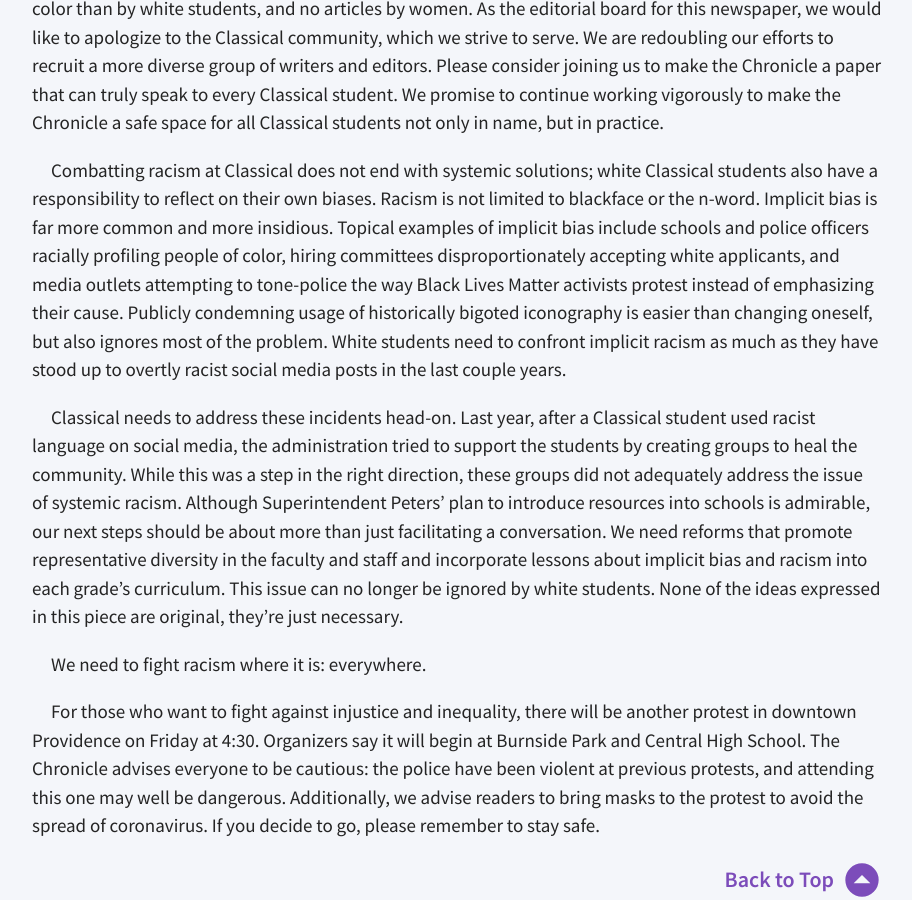
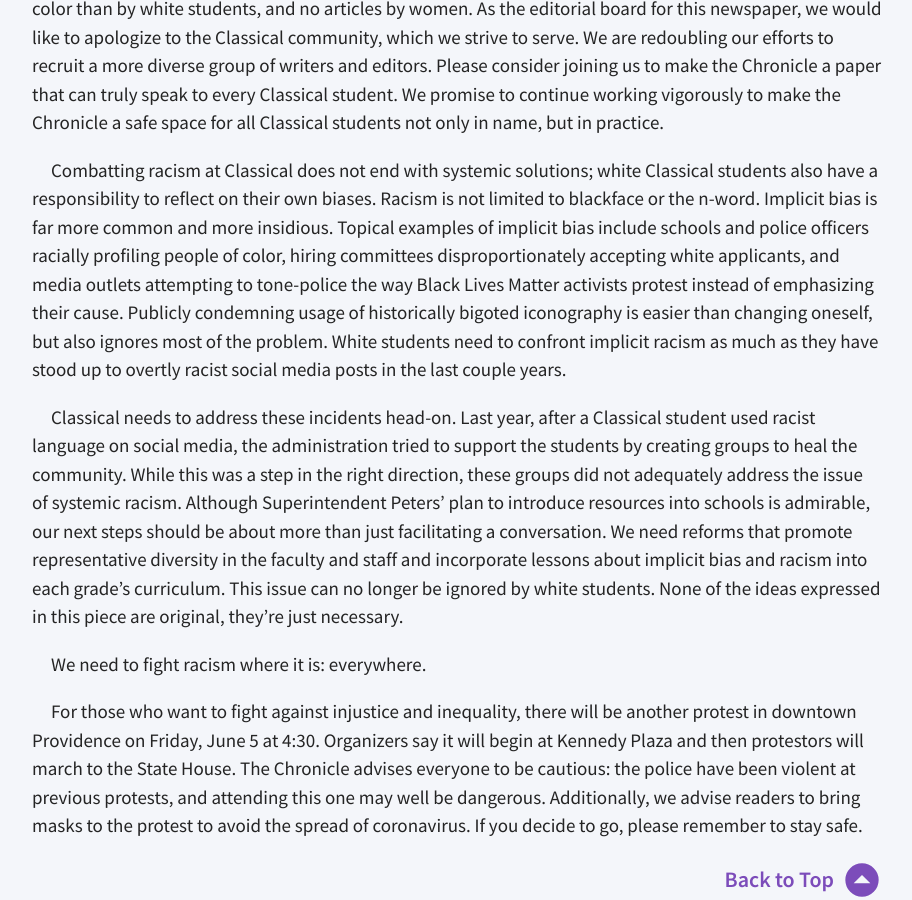
Before and after one commit to lixitrixi/classical-chronicle, a Jekyll site: the page built from _articles/racism-at-classical.md, in a window 1280 px wide and 900 px high, scrolled down 1265 px. Shown: the whole window, without its empty margins (183-1095 px from the left). Built offline with Jekyll 4.4.1, drawn with Linux system fonts in a browser that asks for light colours.

Commit message:
Update protest info

```diff
--- a/_articles/racism-at-classical.md
+++ b/_articles/racism-at-classical.md
@@ -22,4 +22,4 @@ Classical needs to address these incidents head-on. Last year, after a Classical
 
 We need to fight racism where it is: everywhere.
 
-For those who want to fight against injustice and inequality, there will be another protest in downtown Providence on Friday at 4:30. Organizers say it will begin at Burnside Park and Central High School. The Chronicle advises everyone to be cautious: the police have been violent at previous protests, and attending this one may well be dangerous. Additionally, we advise readers to bring masks to the protest to avoid the spread of coronavirus. If you decide to go, please remember to stay safe.
+For those who want to fight against injustice and inequality, there will be another protest in downtown Providence on Friday, June 5 at 4:30. Organizers say it will begin at Kennedy Plaza and then protestors will march to the State House. The Chronicle advises everyone to be cautious: the police have been violent at previous protests, and attending this one may well be dangerous. Additionally, we advise readers to bring masks to the protest to avoid the spread of coronavirus. If you decide to go, please remember to stay safe.
```
